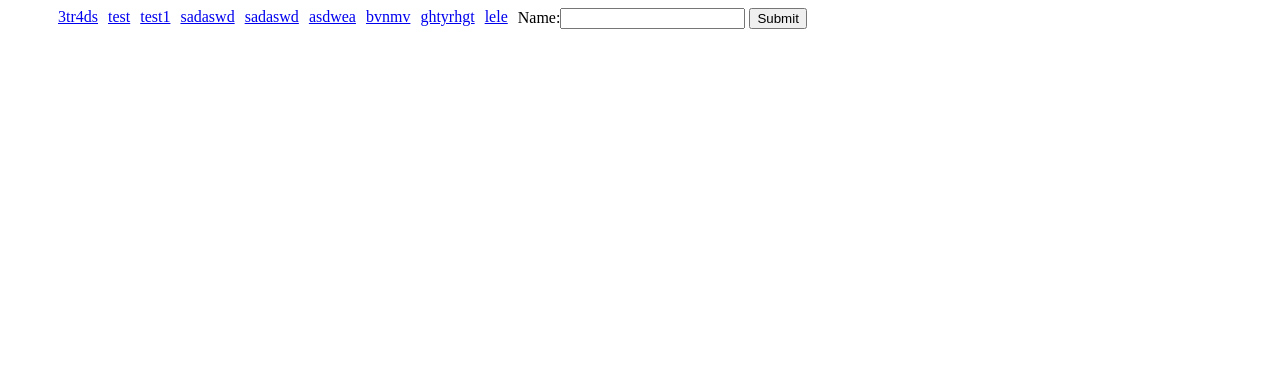
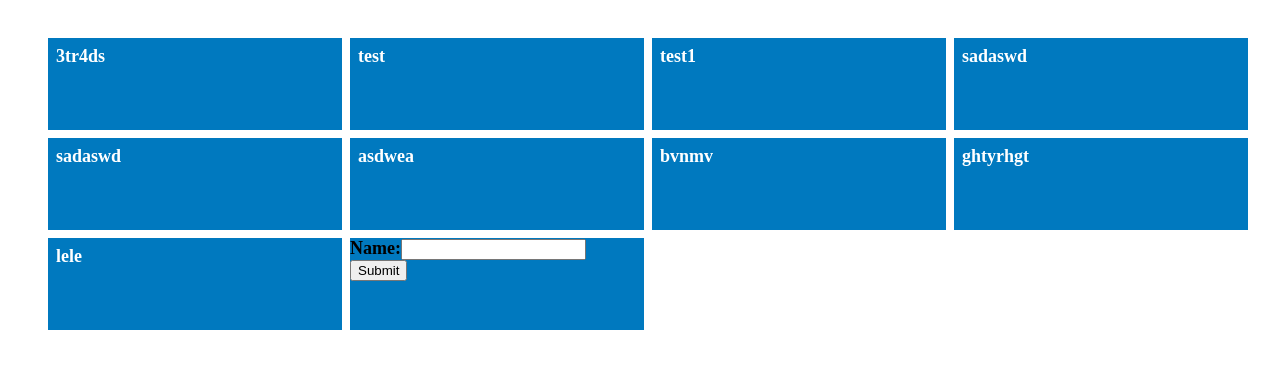
Before and after one commit to SavaStevanovic/MessageBoard, a Django app: page /messages/ in a window 1280 px wide. Shown: the top 369 px of the page. Run offline with Django 3.2, Linux system fonts and the light colour scheme; data comes from the database, SQL or seed files in the repository.

Commit message:
Some style changes

```diff
--- a/MessageBoard/MessageBoard/board_messages/static/board_messages/css/style.css
+++ b/MessageBoard/MessageBoard/board_messages/static/board_messages/css/style.css
@@ -1,8 +1,43 @@
-div
+.container {
+display: flex;
+flex-wrap: wrap;
+padding: 20px 1pc 0;
+max-width: 1250px;
+margin: 0 auto;
+width: auto;
+-webkit-margin-before: 1em;
+-webkit-margin-after: 1em;
+-webkit-margin-start: 0px;
+-webkit-margin-end: 0px;
+-webkit-padding-start: 40px;
+font-weight: 700;
+font: sans-serif;
+font-size: 18;
+line-height: 20px;
+}
+
+.container li
 {
+list-style-type: none;
 float: left;
-display: flex;
-flex-direction: row;
-flex-wrap: nowrap;
-padding-left:10px;
+width:25%;
+background-color: rgb(0, 121, 191);
+background-clip:content-box;
+box-sizing: border-box;
+padding: 0 8px 8px 0;
+position: relative;
+height:100px;
 }
+
+a
+{
+display: inline-block;
+background-size: cover;
+background-position: center center;
+color: #fff;
+line-height: 20px;
+margin: 5px 5px 5px 5px;
+padding: 3px 3px 3px 3px;
+position: relative;
+text-decoration: none;
+}
--- a/MessageBoard/MessageBoard/board_messages/templates/board_messages/index.html
+++ b/MessageBoard/MessageBoard/board_messages/templates/board_messages/index.html
@@ -1,15 +1,17 @@
 {% load static %}
 <link rel="stylesheet" type="text/css" href="{% static 'board_messages/css/style.css' %}" />
 
-<ul>
+
+<ul class="container">
 {% for board in latest_boards_list %}
-    <div><a href="/messages/{{ board.id }}">{{ board.name }}</a></div>
+    <li><a href="/messages/{{ board.id }}">{{ board.name }}</a></li>
 {% endfor %}
-<div>
+<li class="new">
 <form action="/messages/add_board/" method="POST">
     {% csrf_token %}
 	{{ form }}
 	<input type="submit" value="Submit" />
 </form>
-</div>
+</li>
 </ul>
+</br>
```
